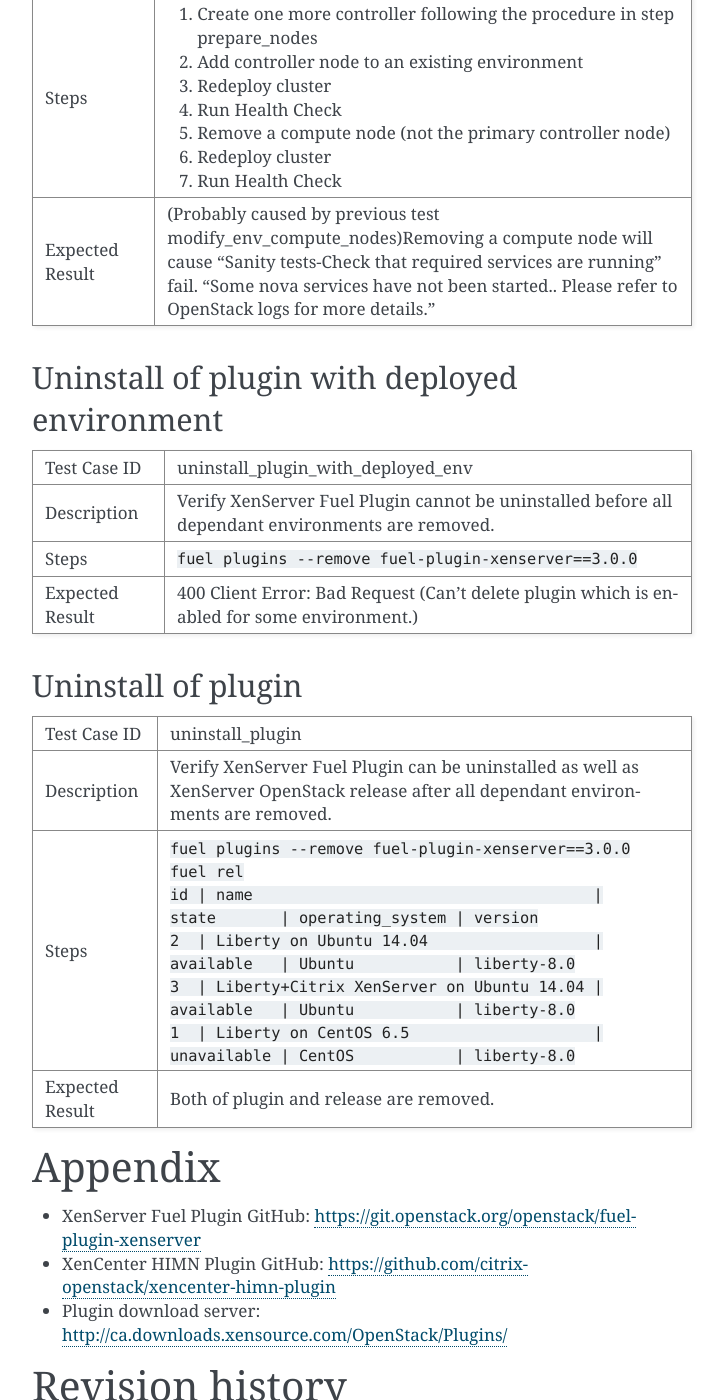
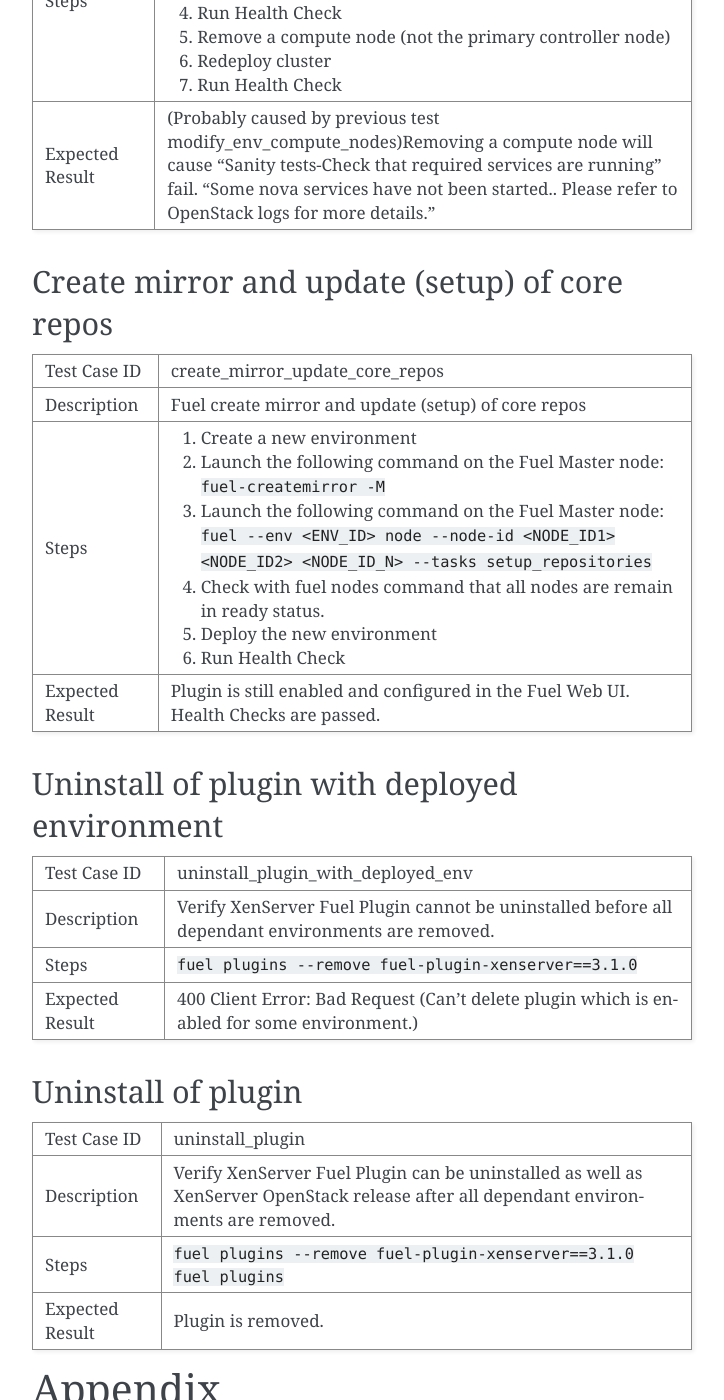
Before and after one commit to openstack-archive/fuel-plugin-xenserver, a Sphinx documentation site: the page built from doc/source/test-plan.rst, in a window 1280 px wide and 1400 px high, scrolled down 7101 px. Shown: the whole window, without its empty margins (388-1112 px from the left). Built offline with Sphinx 7.4.7, drawn with Linux system fonts in a browser that asks for light colours; some of the changed text lies outside the part shown.

Commit message:
Modify docs for plugin v3.1.0
* Fix broken links
* Replace with new screen shots
* Update description for plugin v3.1.0
* Add troubleshooting chapter to user guide

Change-Id: If09ca4fa4016ada7ef2f7ea05d7990a9c7f19bbc

```diff
--- a/doc/source/index.rst
+++ b/doc/source/index.rst
@@ -28,6 +28,7 @@
 .. include:: terms.rst
 .. include:: installation.rst
 .. include:: guide.rst
+.. include:: troubleshooting.rst
 
 
 Further reading
--- a/doc/source/installation.rst
+++ b/doc/source/installation.rst
@@ -14,7 +14,7 @@
       [root@home ~]# scp fuel-plugin-xenserver-3.1-3.1.0-1.noarch.rpm root@fuel:/tmp
 
 #. Log into Fuel Master node and install the plugin using the
-   `Fuel CLI <https://docs.mirantis.com/openstack/fuel/fuel-8.0/user-guide.html#using-fuel-cli>`_:
+   `Fuel CLI <http://docs.openstack.org/developer/fuel-docs/userdocs/fuel-user-guide/cli.html>`_:
 
    ::
 
@@ -39,4 +39,4 @@
 
 #. Re-start XenCenter
 
-.. _Fuel Plugins Catalog: https://www.mirantis.com/products/openstack-drivers-and-plugins/fuel-plugins/
+.. _Fuel Plugins Catalog: https://www.mirantis.com/validated-solution-integrations/fuel-plugins/
--- a/doc/source/test-plan.rst
+++ b/doc/source/test-plan.rst
@@ -61,6 +61,9 @@
    .. image:: _static/topology00.png
       :width: 80%
 
+For the hardware configuration see Mirantis OpenStack Planning Guide at
+https://docs.mirantis.com/openstack/fuel/fuel-8.0/mos-planning-guide.html
+
 Product compatibility matrix
 ----------------------------
 
@@ -118,19 +121,15 @@
        and the new OpenStack release is registered.
    * - Steps
      -
-       | ``[root@fuel-master ~]# fuel plugins``
+       | ``fuel plugins --install /tmp/fuel-plugin-xenserver-3.1-3.1.0-1.noarch.rpm``
+       | ``fuel plugins``
        | ``id | name                  | version | package_version``
-       | ``9  | fuel-plugin-xenserver | 3.0.0   | 3.0.0``
+       | ``1  | fuel-plugin-xenserver | 3.1.0   | 4.0.0``
    * - Expected Result
      -
        | ``fuel plugins``
        | ``id | name                  | version | package_version``
-       | ``2  | fuel-plugin-xenserver | 3.0.0   | 3.0.0``
-       | ``fuel rel``
-       | ``id | name                                     | state       | operating_system | version``
-       | ``2  | Liberty on Ubuntu 14.04                  | available   | Ubuntu           | liberty-8.0``
-       | ``3  | Liberty+Citrix XenServer on Ubuntu 14.04 | available   | Ubuntu           | liberty-8.0``
-       | ``1  | Liberty on CentOS 6.5                    | unavailable | CentOS           | liberty-8.0``
+       | ``1  | fuel-plugin-xenserver | 3.1.0   | 4.0.0``
 
 Prepare Nodes
 -------------
@@ -224,11 +223,11 @@
    * - Steps
      -
        #. Create new OpenStack environment Fuel Web UI and select
-          “Liberty+Citrix XenServer on Ubuntu 14.04” in the OpenStack release
+          “Liberty on Ubuntu 14.04” in the OpenStack release
           dropdown list
-       #. Hypervisor is default to QEMU, Network is default to “Neutron with
-          VLAN segmentation” and Storage is default to Cinder. Other options
-          are disabled.
+       #. Check off QEMU and check on XenServer, Network is default to “Neutron
+          with VLAN segmentation” and Storage is default to Cinder. Other
+          options are disabled.
        #. In Nodes Tab, add all 3 Controller Nodes, 3 Compute Nodes and 1
           Storage Node.
        #. Select all Compute Nodes and click “Configure Interfaces”, drag
@@ -375,6 +374,29 @@
        running” fail. “Some nova services have not been started.. Please
        refer to OpenStack logs for more details.”
 
+Create mirror and update (setup) of core repos
+---------------------------------------------------
+
+.. tabularcolumns:: |p{3cm}|p{13cm}|
+
+.. list-table::
+   :header-rows: 0
+
+   * - Test Case ID
+     - create_mirror_update_core_repos
+   * - Description
+     - Fuel create mirror and update (setup) of core repos
+   * - Steps
+     -
+       #. Create a new environment
+       #. Launch the following command on the Fuel Master node: ``fuel-createmirror -M``
+       #. Launch the following command on the Fuel Master node: ``fuel --env <ENV_ID> node --node-id <NODE_ID1> <NODE_ID2> <NODE_ID_N> --tasks setup_repositories``
+       #. Check with fuel nodes command that all nodes are remain in ready status.
+       #. Deploy the new environment
+       #. Run Health Check
+   * - Expected Result
+     - Plugin is still enabled and configured in the Fuel Web UI. Health Checks are passed.
+
 Uninstall of plugin with deployed environment
 ---------------------------------------------
 
@@ -389,7 +411,7 @@
      - Verify XenServer Fuel Plugin cannot be uninstalled before all
        dependant environments are removed.
    * - Steps
-     - ``fuel plugins --remove fuel-plugin-xenserver==3.0.0``
+     - ``fuel plugins --remove fuel-plugin-xenserver==3.1.0``
    * - Expected Result
      - 400 Client Error: Bad Request (Can't delete plugin which is enabled
        for some environment.)
@@ -408,19 +430,15 @@
      - Verify XenServer Fuel Plugin can be uninstalled as well as XenServer
        OpenStack release after all dependant environments are removed.
    * - Steps
-     - | ``fuel plugins --remove fuel-plugin-xenserver==3.0.0``
-       | ``fuel rel``
-       | ``id | name                                     | state       | operating_system | version``
-       | ``2  | Liberty on Ubuntu 14.04                  | available   | Ubuntu           | liberty-8.0``
-       | ``3  | Liberty+Citrix XenServer on Ubuntu 14.04 | available   | Ubuntu           | liberty-8.0``
-       | ``1  | Liberty on CentOS 6.5                    | unavailable | CentOS           | liberty-8.0``
+     - | ``fuel plugins --remove fuel-plugin-xenserver==3.1.0``
+       | ``fuel plugins``
    * - Expected Result
-     - Both of plugin and release are removed.
+     - Plugin is removed.
 
 Appendix
 ========
 
-* XenServer Fuel Plugin GitHub: https://git.openstack.org/openstack/fuel-plugin-xenserver
+* XenServer Fuel Plugin Repository: https://git.openstack.org/cgit/openstack/fuel-plugin-xenserver
 * XenCenter HIMN Plugin GitHub: https://github.com/citrix-openstack/xencenter-himn-plugin
 * Plugin download server: http://ca.downloads.xensource.com/OpenStack/Plugins/
 
@@ -446,3 +464,7 @@
      - 22.03.2016
      - John Hua (john.hua@citrix.com)
      - Revised for Fuel 8.0
+   * - 3.1
+     - 22.03.2016
+     - John Hua (john.hua@citrix.com)
+     - Revised for plugin 3.1.0
```
Also changed, not shown: other parts of doc/source/test-plan.rst (+1 -1 lines), doc/source/guide.rst (+4 -4 lines), doc/source/test-report.rst (+14 -4 lines), doc/source/troubleshooting.rst (added, +21 -0 lines), 3 other files.
